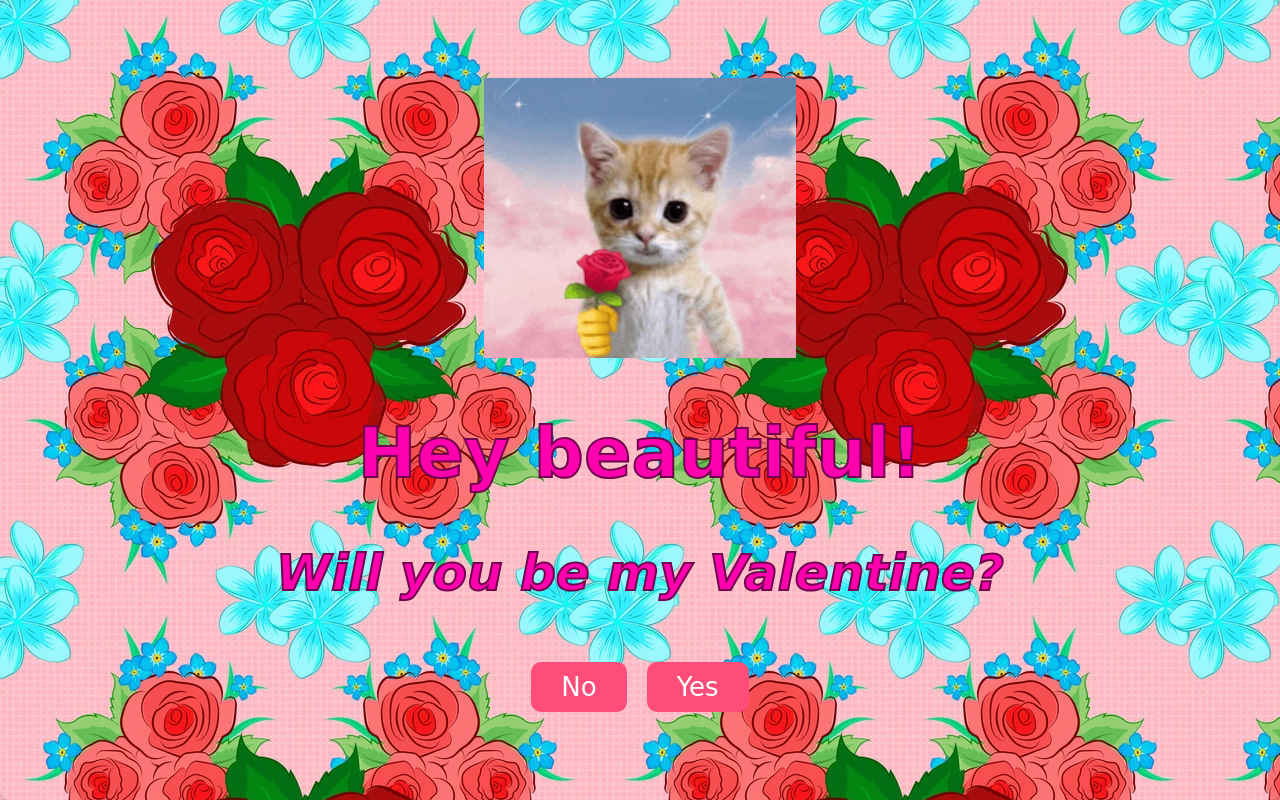
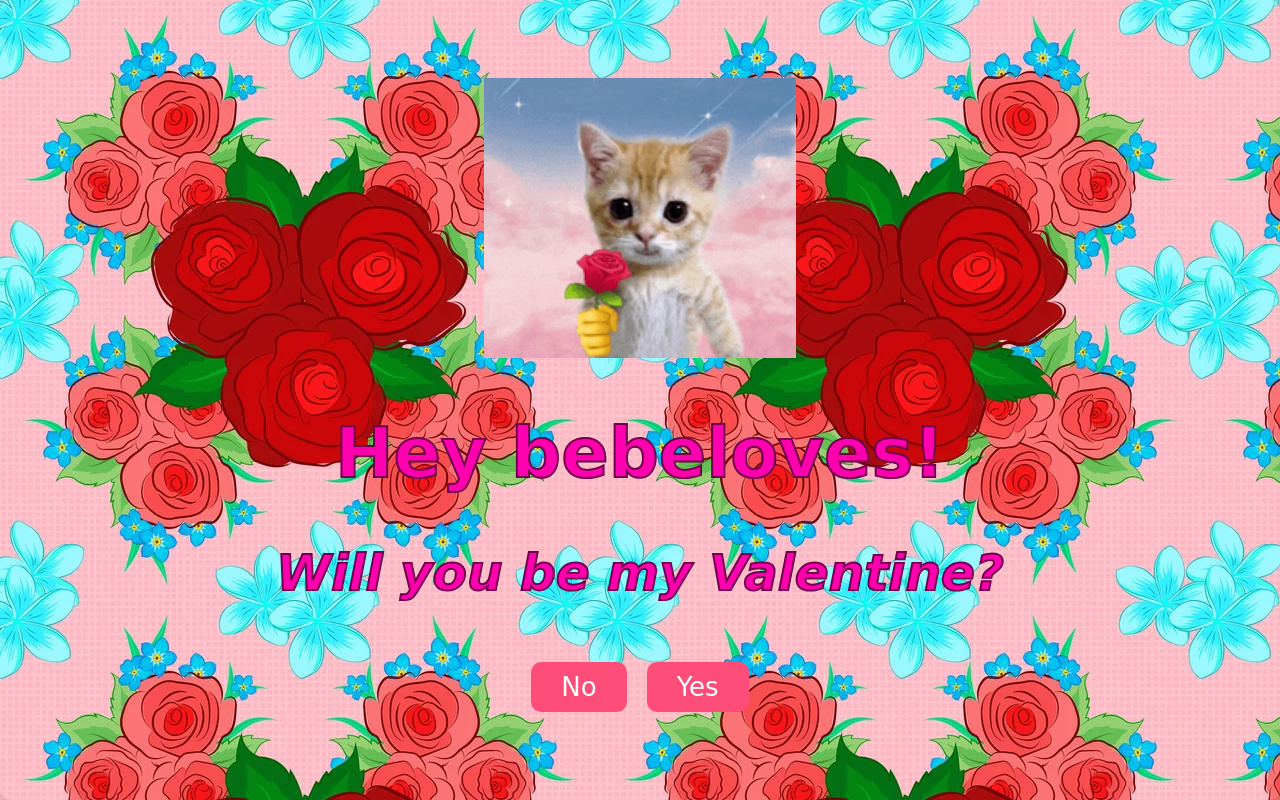
Before and after one commit to dwsalas/BB, a plain HTML site: page index.html in a window 1280 px wide. Drawn offline with Linux system fonts and the light colour scheme.

Commit message:
Update index.html

```diff
--- a/index.html
+++ b/index.html
@@ -12,7 +12,7 @@
     <div class="container">
         <div class="Mainprompt">
             <img class="image" src="images/catflower.gif"></img>
-            <h1 class="hh" id="name">Hey beautiful!</h1>
+            <h1 class="hh" id="name">Hey bebeloves!</h1>
             <p class="pp" id="question">Will you be my Valentine?</p>
             <div class="buttons">
                 <button id="no-button" onclick="showMessage('No')">No</button>
```
